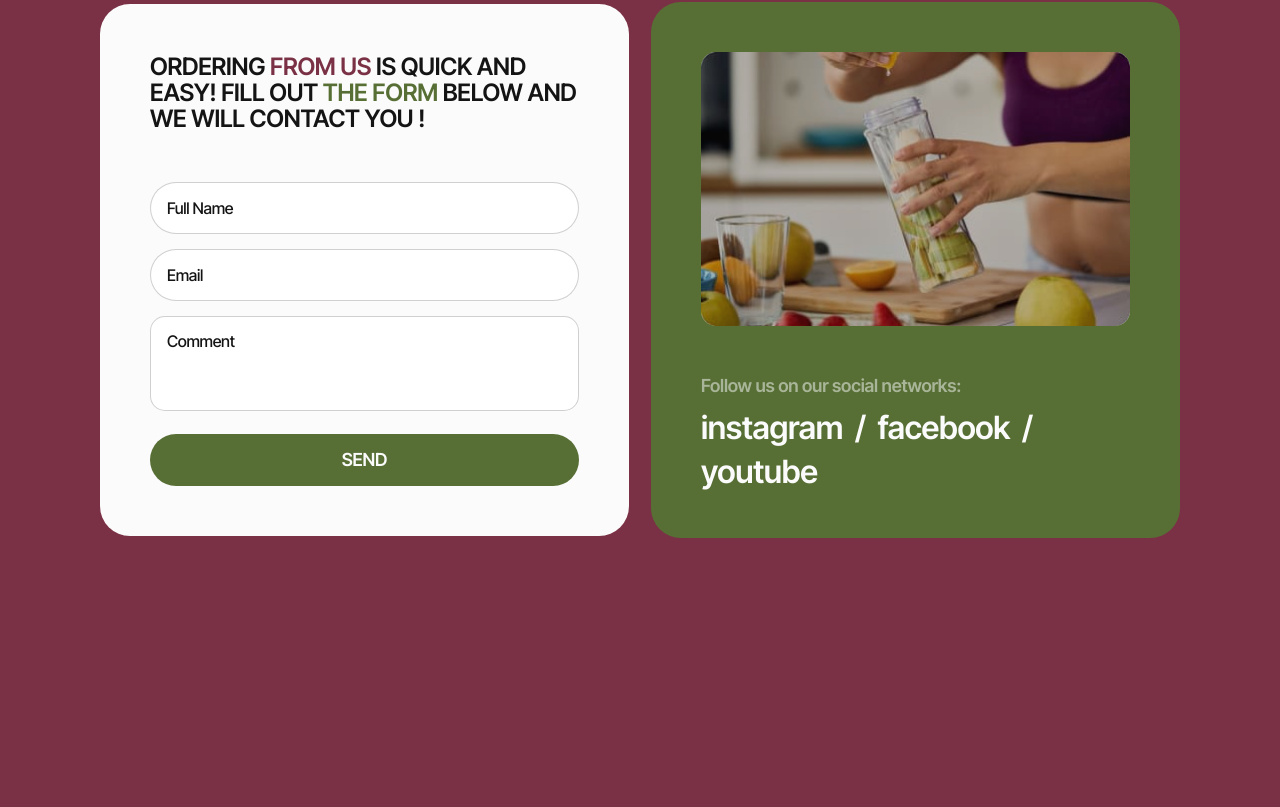
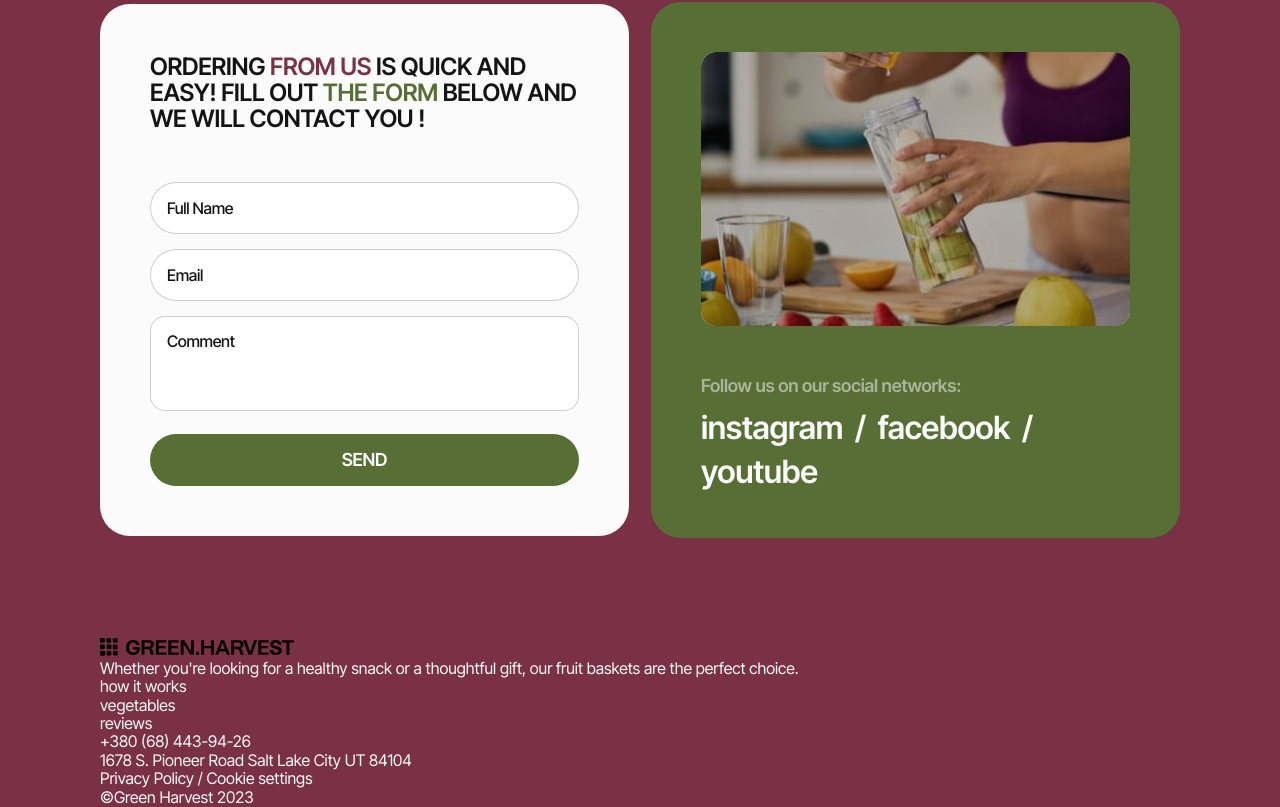
Before and after one commit to Nadiia-Yuce/Green_Harvest, a website built with Vite: page src/index.html in a window 1280 px wide. Shown: the part 3456-4263 px from the top of the page. Before the commit the page ends 4094 px from the top, so only its background shows below. Built offline with nearby package versions, Linux system fonts and the light colour scheme; files whose address does not match are found by name.

Commit message:
small change

```diff
--- a/src/css/your_order.css
+++ b/src/css/your_order.css
@@ -50,6 +50,7 @@
 .purple{
   color: #7a3145;
 }
+
 .green{
   color: #576f35;
 }
--- a/src/partials/footer.html
+++ b/src/partials/footer.html
@@ -1,4 +1,4 @@
-<!-- <footer>
+<footer>
   <div class="container footer-container">
     <div class="footer-box">
       <div class="footer-wrap">
@@ -30,21 +30,12 @@
         <address class="footer-address">
           <ul class="footer-address-box">
             <li class="footer-address-link">
-              <a
-                class="footer-address-link"
-                href="tel:+380684439426"
-                target="_blank"
-                >+380 (68) 443-94-26</a
-              >
+              <a class="footer-address-link" href="tel:+380684439426" target="_blank">+380 (68) 443-94-26</a>
             </li>
 
             <li class="footer-address-link">
-              <a
-                class="footer-address-link"
-                href="https://maps.app.goo.gl/D8eQbWszQ64jJaPE8"
-                target="_blank"
-                >1678 S. Pioneer Road Salt Lake City UT 84104</a
-              >
+              <a class="footer-address-link" href="https://maps.app.goo.gl/D8eQbWszQ64jJaPE8" target="_blank">1678 S.
+                Pioneer Road Salt Lake City UT 84104</a>
             </li>
           </ul>
         </address>
@@ -64,4 +55,4 @@
       </ul>
     </div>
   </div>
-</footer> -->
+</footer>
```
